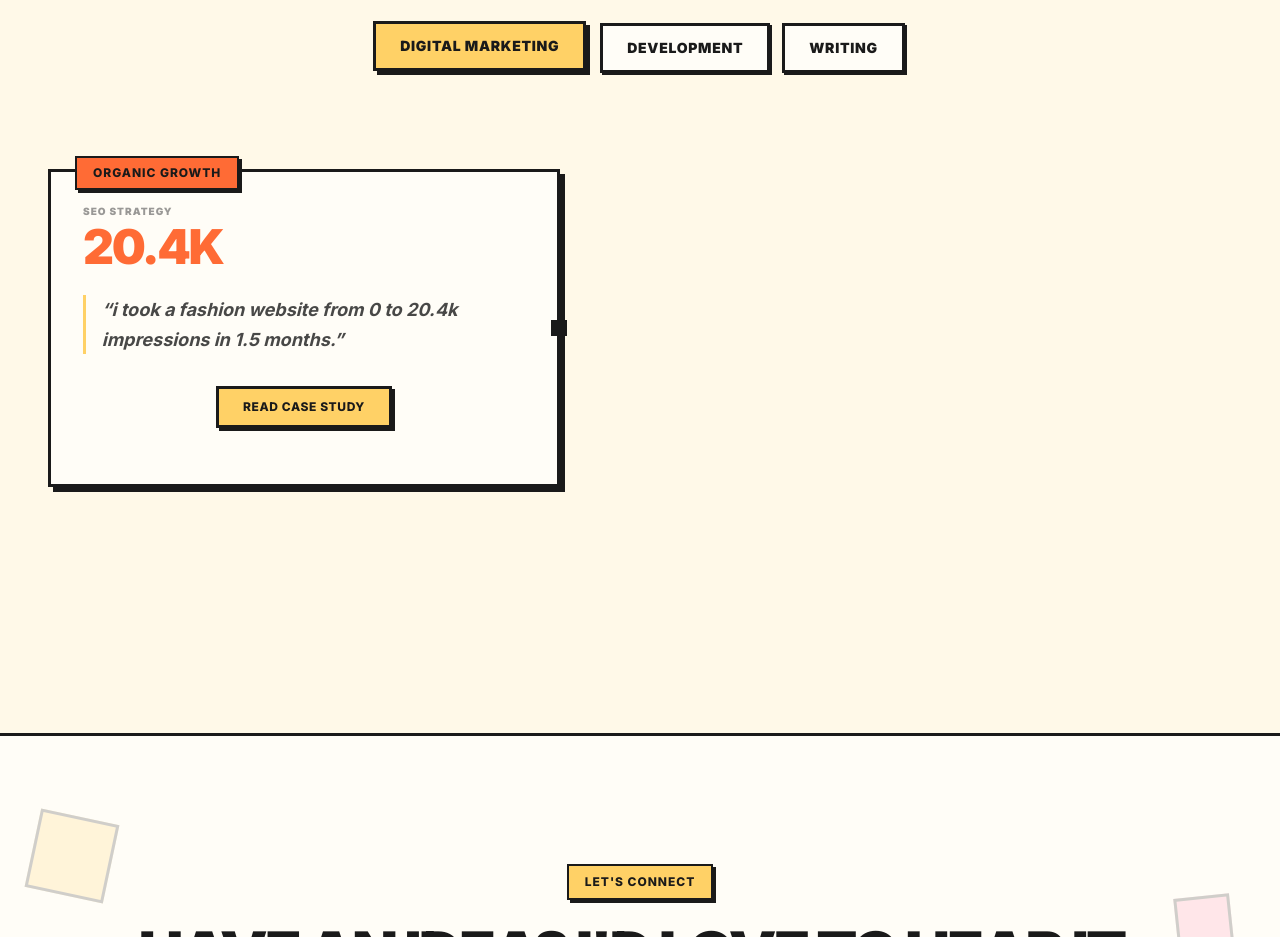
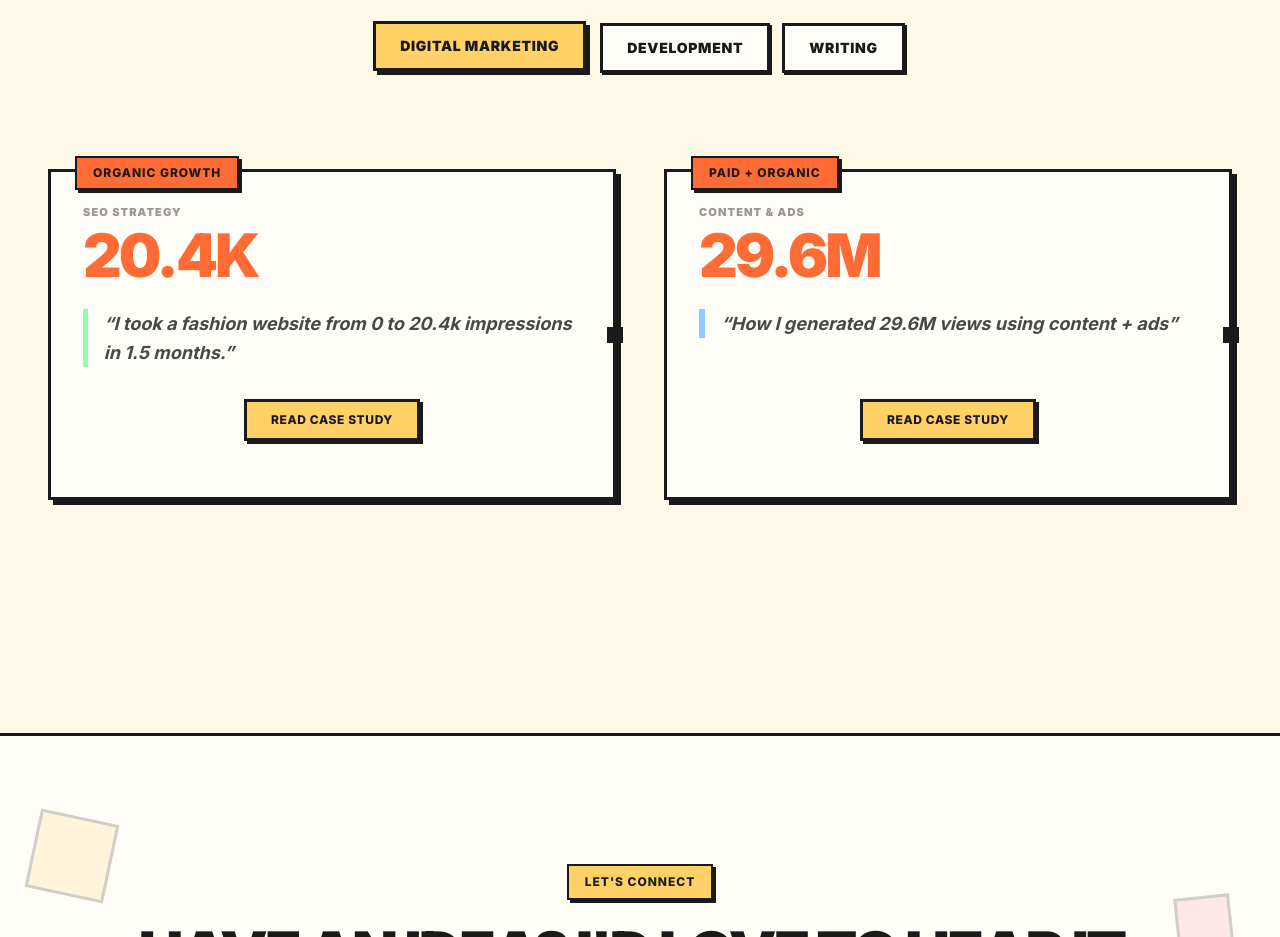
Before and after one commit to Sudharsan-since-2001/Portfolio, a Next.js app: page / in a window 1280 px wide. Shown: the part 4780-5717 px from the top of the page. Built offline with nearby package versions, Linux system fonts and the light colour scheme; a web font is replaced by a local one.

Commit message:
Add files via upload

```diff
--- a/src/app/contact/page.tsx
+++ b/src/app/contact/page.tsx
@@ -29,7 +29,6 @@ export default function ContactPage() {
                                 </div>
                                 <h1 className="text-4xl md:text-6xl font-sans font-black uppercase leading-tight max-w-5xl mx-auto">
                                     HAVE AN IDEA? I'D LOVE TO HEAR IT.
-
                                 </h1>
                             </div>
 
--- a/src/components/PortfolioTabs.tsx
+++ b/src/components/PortfolioTabs.tsx
@@ -11,10 +11,21 @@ const marketingProjects = [
         title: "SEO Strategy",
         client: "6Dot5Ethnics",
         category: "Organic Growth",
+        results: "20.4K",
         description: "I took a fashion website from 0 to 20.4k impressions in 1.5 months.",
         color: "bg-[var(--nb-green)]",
         icon: <BarChart3 size={24} />,
         link: "https://medium.com/@sudharsanmilburn/i-took-a-fashion-website-from-0-to-20-4k-impressions-in-1-5-months-heres-what-actually-worked-9c09ba7ded2b"
+    },
+    {
+        title: "Content & Ads",
+        client: "Viral Growth Strategy",
+        category: "Paid + Organic",
+        results: "29.6M",
+        description: "How I generated 29.6M views using content + ads",
+        color: "bg-[var(--nb-blue)]",
+        icon: <Target size={24} />,
+        link: "https://medium.com/@sudharsanmilburn/how-i-generated-29-6m-views-using-content-ads-082d3856dd08"
     }
 ]
 
@@ -129,30 +140,32 @@ export function PortfolioTabs({
                                 transition={{ duration: 0.4 }}
                             >
         {activeTab === "Digital Marketing" && (
-            <div className="flex justify-start w-full">
+            <div className="grid grid-cols-1 lg:grid-cols-2 gap-8 lg:gap-12 pt-8">
                 {marketingProjects.map((project) => (
-                    <div key={project.title} className="relative w-full max-w-lg mt-8 mb-4 nb-card bg-background border-[3px] md:border-[4px] border-foreground shadow-[6px_6px_0px_var(--foreground)] p-6 md:p-8 space-y-6 group overflow-visible">
+                    <div key={project.title} className="relative w-full nb-card bg-background border-[3px] md:border-[4px] border-foreground shadow-[6px_6px_0px_var(--foreground)] p-6 md:p-8 space-y-6 group overflow-visible h-full flex flex-col justify-between">
                         {/* Floating Badge */}
                         <div className="absolute -top-4 left-6 nb-badge bg-primary text-primary-foreground px-4 py-1.5 text-[10px] font-black uppercase tracking-[0.2em] shadow-[3px_3px_0px_#000] border-[2px] border-foreground">
                             {project.category}
                         </div>
 
+                        <div className="space-y-6">
                             {/* Title and Metric */}
                             <div className="space-y-1 text-center md:text-left">
-                            <h4 className="text-[9px] md:text-[10px] font-black uppercase tracking-[0.3em] text-muted-foreground/60 tracking-widest">{project.title}</h4>
+                                <h4 className="text-[9px] md:text-[11px] font-black uppercase tracking-[0.3em] text-muted-foreground/60 tracking-widest">{project.title}</h4>
                                 <div className="flex items-center justify-center md:justify-start">
-                                <h2 className="text-4xl md:text-5xl font-black tracking-tighter text-primary leading-none">
-                                    20.4K
+                                    <h2 className="text-4xl md:text-5xl lg:text-6xl font-black tracking-tighter text-primary leading-none uppercase">
+                                        {project.results}
                                     </h2>
                                 </div>
                             </div>
 
                             {/* Quote with Accent Line */}
                             <div className="flex gap-4 items-stretch">
-                            <div className="w-1 bg-[var(--nb-yellow)]" />
-                            <p className="text-sm md:text-lg font-bold leading-relaxed italic text-foreground/80 lowercase">
+                                <div className={cn("w-1.5", project.color || "bg-[var(--nb-yellow)]")} />
+                                <p className="text-sm md:text-lg font-bold leading-relaxed italic text-foreground/80">
                                     &ldquo;{project.description}&rdquo;
                                 </p>
+                            </div>
                         </div>
 
                         {/* Centered CTA */}
```
Lines whose indentation alone changed are shown as unchanged.
